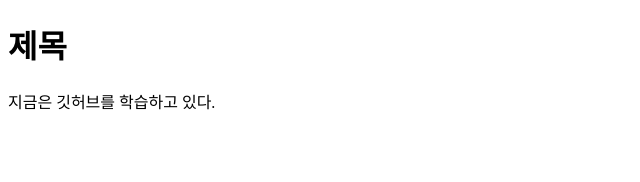
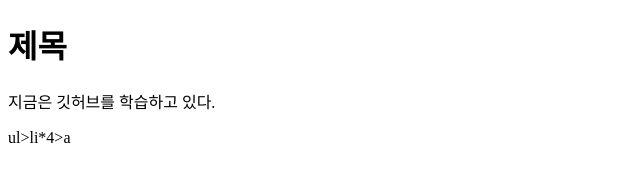
Before and after one commit to 2eenirv-commits/big0611, a plain HTML site: page index.html in a window 1280 px wide. Shown: the full height of the page, 0-640 px from the left. Drawn offline with Linux system fonts and the light colour scheme.

```diff
--- a/index.html
+++ b/index.html
@@ -8,6 +8,6 @@
 <body>
     <h1>제목</h1>
     <p>지금은 깃허브를 학습하고 있다.</p>
-
+    ul>li*4>a
 </body>
 </html>
```
